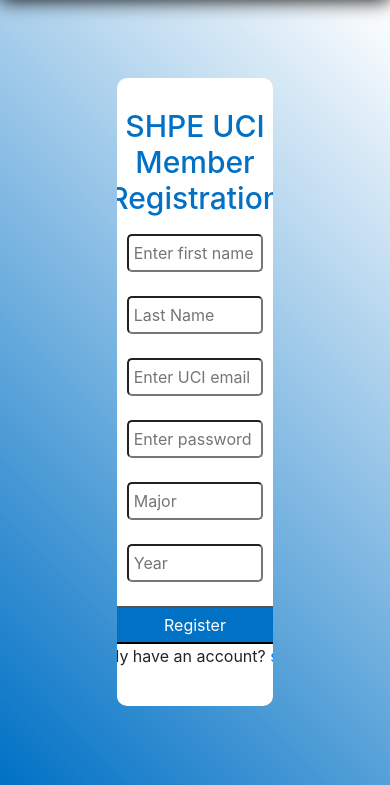
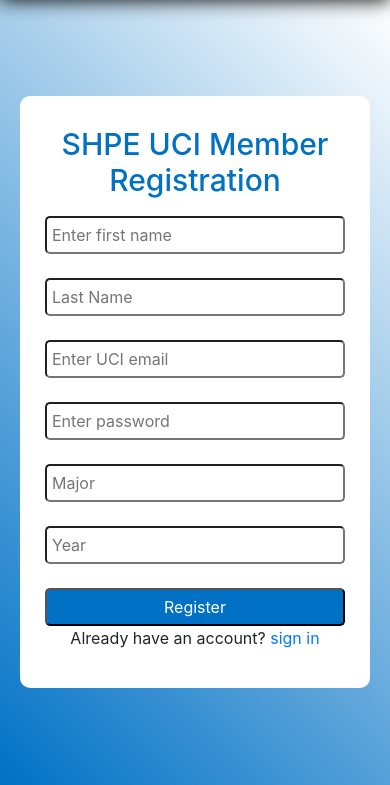
Before and after one commit to SHPE-at-UCI/shpe-uci-portal, a Flask app: page /auth/register in a window 390 px wide. Shown: the part 64-849 px from the top of the page. Run offline with Flask 2, Linux system fonts and the light colour scheme; some libraries are stand-ins or nearby versions.

Commit message:
made page responsive

```diff
--- a/app/static/css/register.css
+++ b/app/static/css/register.css
@@ -3,6 +3,7 @@
     box-shadow: 0px 0px 20px black;
     color: white;
     /* min-height: 7vh; */
+    width: 100%;
 }
 
 .navbar-brand {
@@ -46,7 +47,7 @@ h1 {
 
 
 input[type=text], input[type=password], input[type=email]{
-    width: 35vw;
+    width: 300px;
     border-radius: 5px;
     -webkit-border-radius: 5px;
     padding: 5px;
@@ -62,7 +63,7 @@ input[type=text], input[type=password], input[type=email]{
   input[type=submit] {
     background: #0071C5;
     color: white;
-    width: 270px;
+    width: 300px;
     padding:5px 15px;
     -webkit-border-radius: 5px;
     border-radius: 5px;
@@ -71,6 +72,8 @@ input[type=text], input[type=password], input[type=email]{
 
 #registration-form {
         width: 40vw;
+        min-width: 350px;
+        max-width: 90%;
         background: #fff;
         border-radius: 10px;
         overflow: hidden;
```
